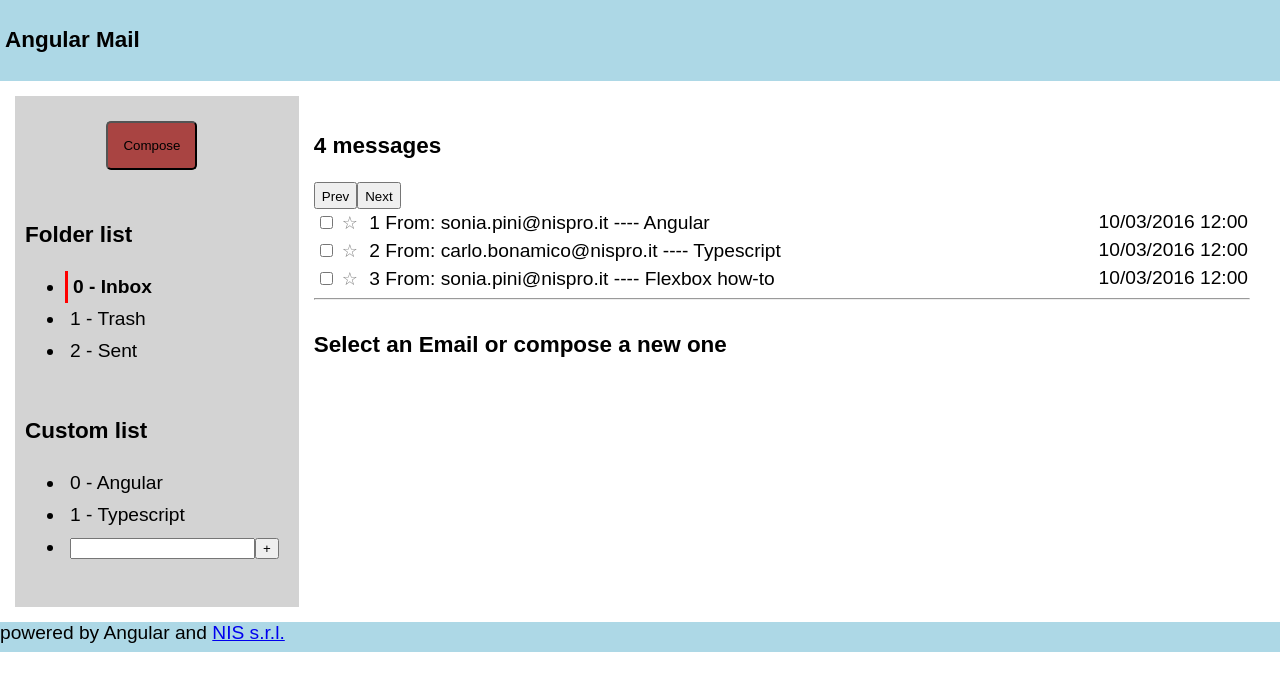
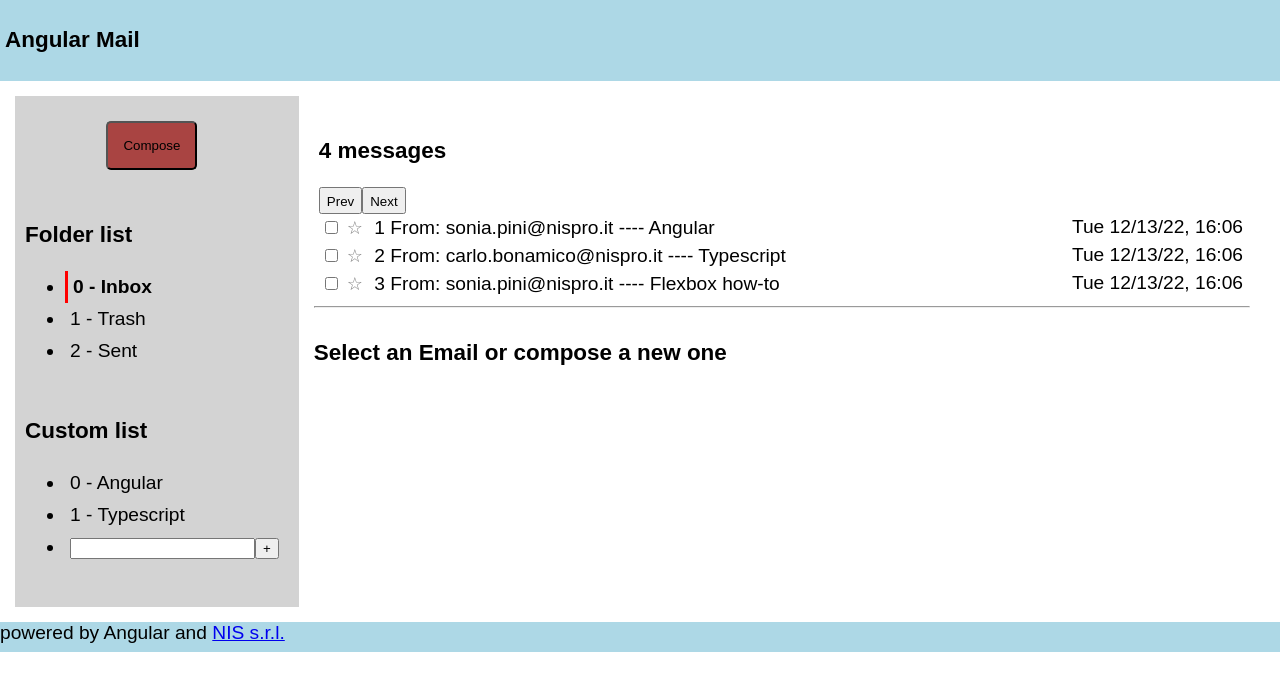
Before and after one commit to Signoregregio/mail-web, an Angular app: page / in a window 1280 px wide. Shown: the top 690 px of the page. Built offline with nearby package versions, Linux system fonts and the light colour scheme.

Commit message:
highlight mail list, css mail list, date pipe

```diff
--- a/src/app/components/folder-list/folder-list.component.html
+++ b/src/app/components/folder-list/folder-list.component.html
@@ -8,7 +8,7 @@
       [ngClass]="{ 'folder-selected': item.index == currentFolder }"
       [id]="item.index"
       [title]="item.name"
-      appHighlight = 'yellow'
+      appHighlightFolder
     >
       {{ $index }} - {{ item.name }}
     </div>
--- a/src/app/components/message-list/message-list.component.html
+++ b/src/app/components/message-list/message-list.component.html
@@ -1,3 +1,4 @@
+<div class="message-list">
   <h3>{{ messages.length }} messages</h3>
   <button class="btn" (click)="prevPage()">
     Prev <span class="glyphicon glyphicon-chevron-left"></span>
@@ -6,7 +7,15 @@
     Next <span class="glyphicon glyphicon-chevron-right"></span>
   </button>
 
-<div *ngFor="let message of messages | slice:sliceStart:sliceEnd ; let $index = index" class="message">
+  <div
+    *ngFor="
+      let message of messages | slice : sliceStart : sliceEnd;
+      let $index = index
+    "
+    class="message"
+    appHighlightMailList
+
+  >
     <!-- [ngClass]="{'message-selected' : message.selected,
                'message-list-odd' : $odd}"> -->
 
@@ -23,9 +32,8 @@
     <span (click)="onSelectEmail($index + sliceStart)">
       <span> {{ $index + 1 + sliceStart }} From: {{ message.from }}</span>
       <span> ---- {{ message.subject }}</span>
-    <span class="align-right"> 10/03/2016 12:00</span
-    ><!-- TODO date formatted with filter -->
-    <!-- </div> -->
+      <span class="align-right"> {{ todayDate | date: 'ccc MM/dd/yy, HH:mm' }} </span>
     </span>
     <div [hidden]="messages.length > 0">No results</div>
   </div>
+</div>
--- a/src/app/components/message-list/message-list.component.ts
+++ b/src/app/components/message-list/message-list.component.ts
@@ -9,6 +9,7 @@ export class MessageListComponent implements OnInit, OnChanges {
   mailsShowed = 3;
   sliceStart = 0;
   sliceEnd = this.mailsShowed;
+  todayDate = new Date();
 
   @Input()
   public messages: any[];
--- a/src/app/components/message-viewer/message-viewer.component.html
+++ b/src/app/components/message-viewer/message-viewer.component.html
@@ -6,7 +6,7 @@
 
         <div class="sender"> From: {{messages.from}} </div>
         <div> To: {{messages.to}} </div>
-        <div> 10/03/2016 12:00</div><!-- TODO date formatted with filter -->
+        <div> {{ todayDate | date : 'ccc MM/dd/yy, HH:mm ' }} </div><!-- TODO date formatted with filter -->
         <div>
         <app-common-star [entity]="messages.starred"></app-common-star>
         <button class="btn" (click)="onBtnPressed($event)">Reply</button>
--- a/src/app/components/message-viewer/message-viewer.component.ts
+++ b/src/app/components/message-viewer/message-viewer.component.ts
@@ -12,10 +12,7 @@ export class MessageViewerComponent implements OnInit {
   btnPressed = new EventEmitter<any>();
   @Input()
   public messages: any;
-  // @Output()
-  // forwardPressed = new EventEmitter<any>();
-  // @Output()
-  // deletePressed = new EventEmitter<any>();
+  todayDate = new Date();
   currentMessage;
   currentMessageIndex = 0;
 
--- /dev/null
+++ b/src/app/directive/highlight-mail-list.directive.ts
@@ -0,0 +1,23 @@
+import { Directive, HostBinding, HostListener } from '@angular/core';
+
+@Directive({
+  selector: '[appHighlightMailList]',
+})
+export class HighlightMailListDirective {
+  constructor() {}
+
+  @HostBinding('style.backgroundColor') backgroundColor: string;
+
+  some_text = 'Click Here';
+  inside = false;
+
+  @HostListener('click')
+  clicked() {
+    this.inside = true;
+  }
+  @HostListener('document:click')
+  clickedOut() {
+    this.inside ? this.backgroundColor='rgb(168, 153, 153)' : this.backgroundColor='transparent';
+    this.inside = false;
+  }
+}
--- a/src/styles.css
+++ b/src/styles.css
@@ -76,9 +76,9 @@ footer {
     padding-right: 10px;
 }
 .message-list {
-    background-color: white;
+    background-color: #ffffff;
     padding: 5px;
-
+    height: 180px;
 }
 
 .message {
```
Also changed, not shown: src/app/app.module.ts (+8 -10 lines), src/app/directive/highlight-folder.directive.ts (renamed from src/app/directive/highlight.directive.ts, +4 -4 lines), src/app/mail-view/mail-view.component.html (+0 -11 lines), src/app/mail-view/mail-view.component.ts (+5 -5 lines), src/app/services/config.service.ts (added, +15 -0 lines). Lines whose indentation alone changed are shown as unchanged.
